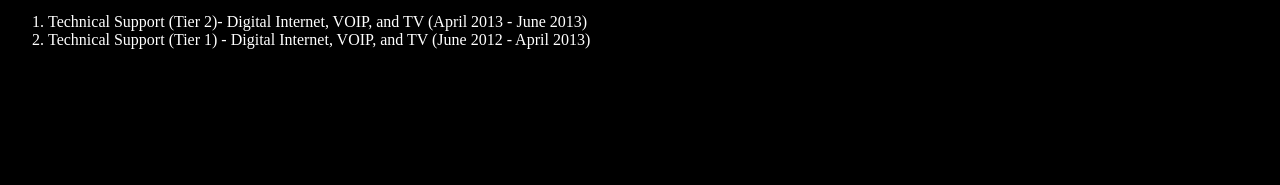
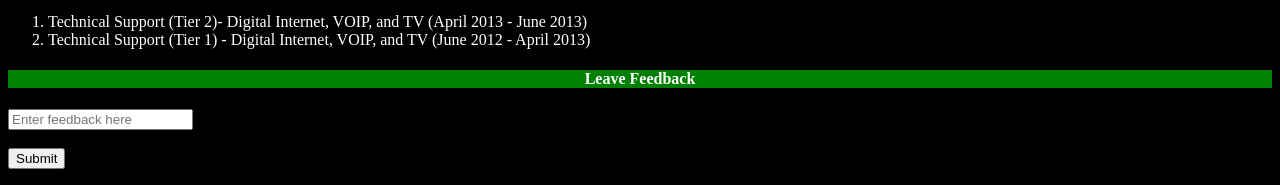
Before and after one commit to adam-lucero/resume, a plain HTML site: page intex.html in a window 1280 px wide. Shown: the part 1245-1430 px from the top of the page. Before the commit the page ends 1310 px from the top, so only its background shows below. Drawn offline with Linux system fonts and the light colour scheme.

Commit message:
added input

```diff
--- a/intex.html
+++ b/intex.html
@@ -30,6 +30,13 @@
             </ol>
         </p>
 
+        <p>
+            <h4>Leave Feedback</h4>
+            <form action="input/">
+                <input type="text" placeholder="Enter feedback here" required><br><br>
+                <button type="submit">Submit</button>
+            </form>
+        </p>
     </body>
 
 </html>
```
